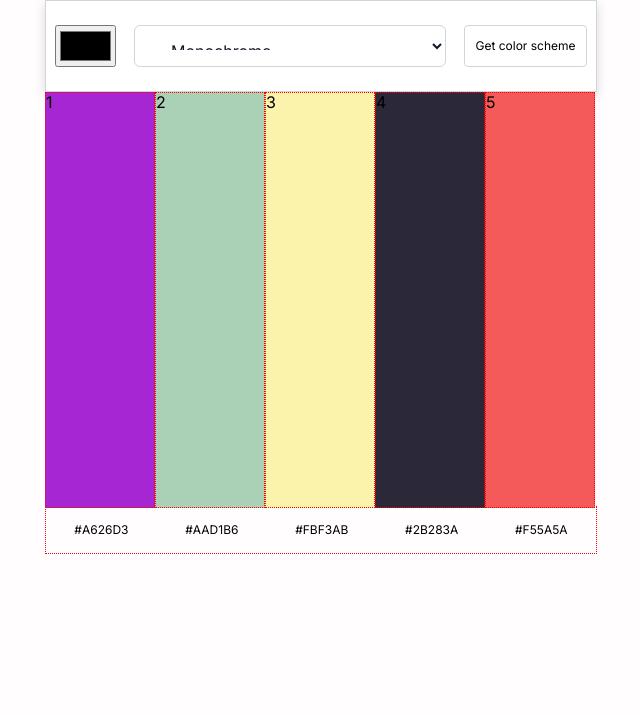
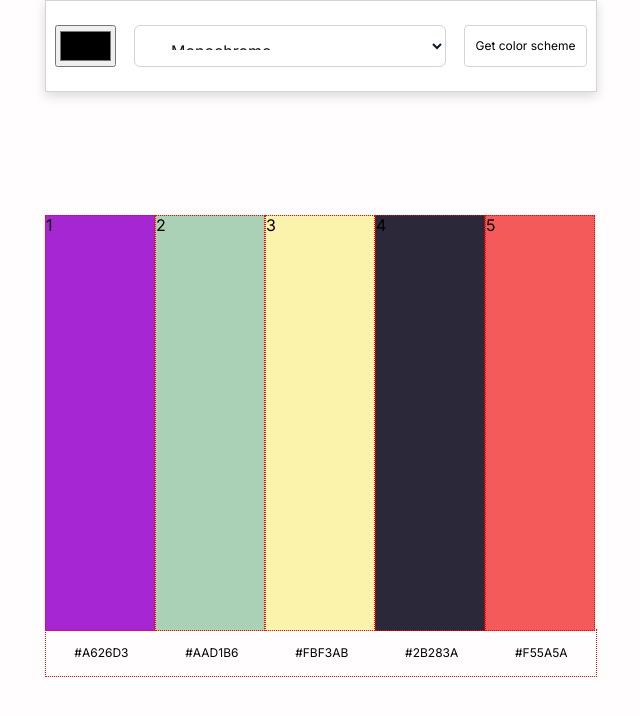
Before and after one commit to saurtripathi/Color_Picker, a plain HTML site: page index.html in a window 1280 px wide. Shown: the whole page, without its empty margins (320-960 px from the left). Drawn offline with nearby package versions, Linux system fonts and the light colour scheme; a script that the page names is missing.

Commit message:
temp commit

```diff
--- a/index.css
+++ b/index.css
@@ -9,12 +9,13 @@ body {
 .container {
     max-width: 550px;
     width: 100%;
+    height: 100vh;
     margin: 0 auto;
     display: grid;
     grid-template-columns: 1fr;
     /* grid-template-areas: "header"; */
     /* border: 1px solid red; */
-    height: 550px;
+    /* height: 550px; */
 }
 
 .main {
```
